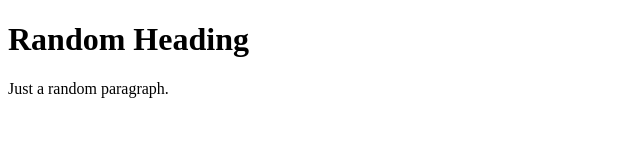
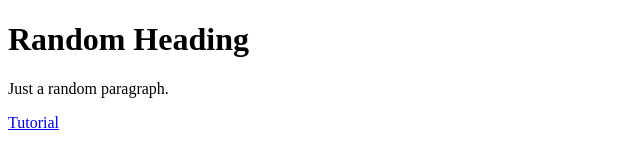
Before and after one commit to paria-khalili/html-task, a plain HTML site: page random-title.html in a window 1280 px wide. Shown: the full height of the page, 0-640 px from the left. Drawn offline with Linux system fonts and the light colour scheme.

Commit message:
Update random-title.html

```diff
--- a/random-title.html
+++ b/random-title.html
@@ -9,6 +9,7 @@
 <body>
   <h1>Random Heading</h1>
   <p>Just a random paragraph.</p>
+  <a href="https://www.w3schools.com/html/">Tutorial</a>
 </body>
 
 </html>
```
